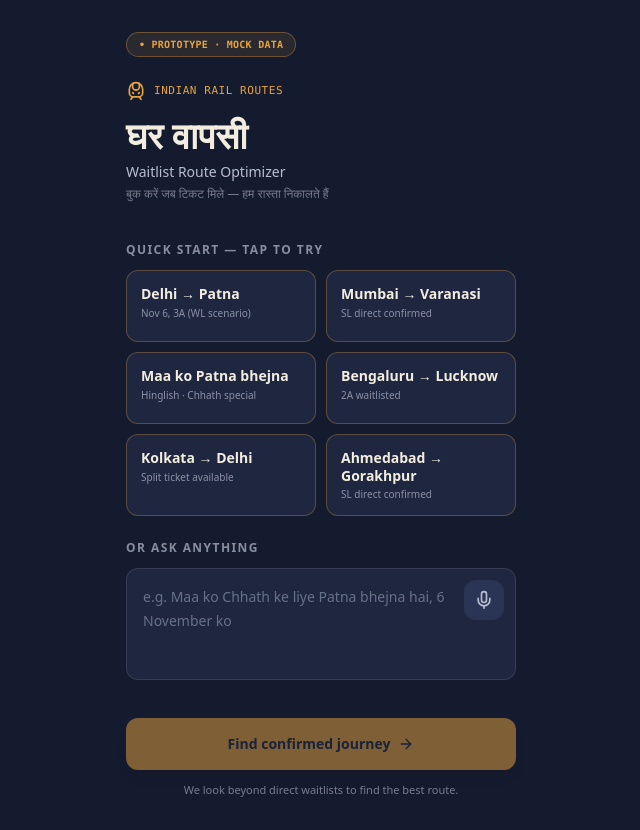
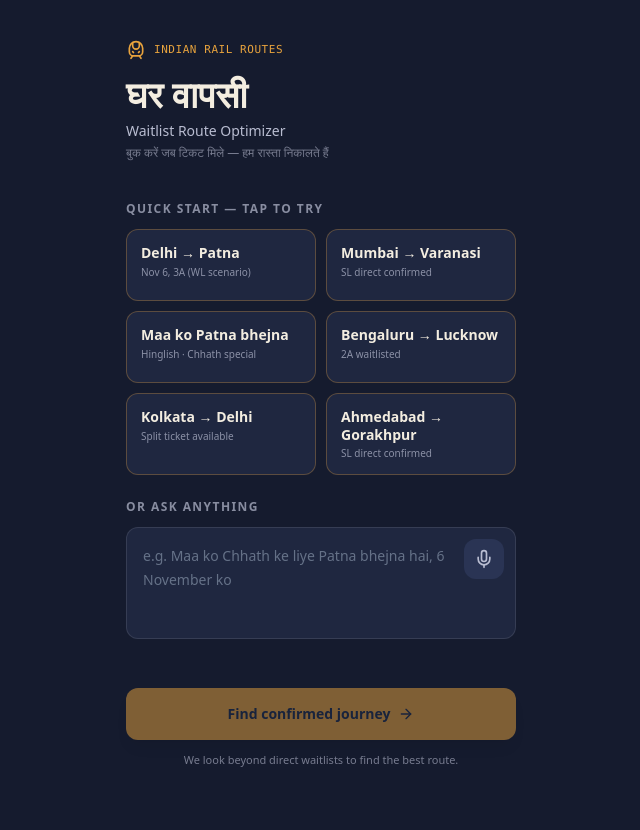
Before and after one commit to hdnanda/waitlist-route-optimizer, a Next.js app: page / in a window 1280 px wide. Shown: the whole page, without its empty margins (319-959 px from the left). After the commit the page ends 800 px from the top, so only its background shows below. Built offline with nearby package versions, Linux system fonts and the light colour scheme.

Commit message:
style: remove prototype mock data badge from homepage

```diff
--- a/src/app/page.tsx
+++ b/src/app/page.tsx
@@ -68,10 +68,7 @@ export default function HomePage() {
 
   return (
     <motion.main initial={{ opacity: 0 }} animate={{ opacity: 1 }} className="relative flex min-h-screen flex-col px-5 pb-8 pt-8">
-      <span className="w-fit rounded-full border border-[#E8A33D]/35 bg-[#E8A33D]/10 px-3 py-1 font-mono text-[10px] font-bold tracking-wide text-[#E8A33D]">
-        • PROTOTYPE · MOCK DATA
-      </span>
-      <header className="mt-6">
+      <header className="mt-2">
         <div className="flex items-center gap-2 text-[#E8A33D]">
           <TrainFront className="h-5 w-5" />
           <span className="font-mono text-[11px] tracking-wider">INDIAN RAIL ROUTES</span>
```
